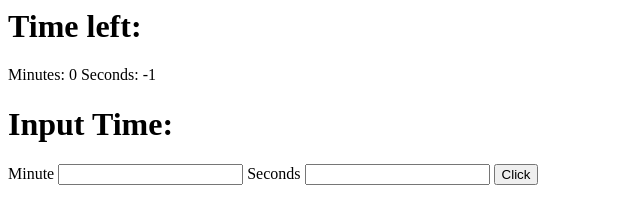
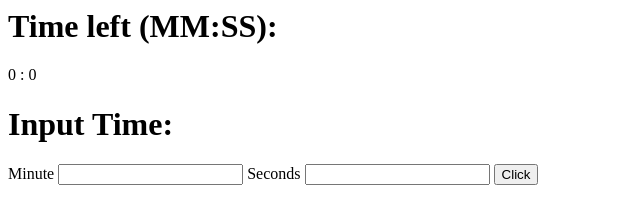
Before and after one commit to jakepark/js, a website: page index.html in a window 1280 px wide. Both pictures are taken after a click on the input "Click". Shown: the whole page, without its empty margins (0-640 px from the left). Drawn offline with Linux system fonts and the light colour scheme.

Commit message:
updates!

```diff
--- a/index.html
+++ b/index.html
@@ -2,7 +2,13 @@
   <script>
       let totalTime;
 
+      let RESET_TIMER = () => {
+
+      }
+
       let START_TIMER = () => {
+        RESET_TIMER()
+
         let minutes = parseInt(document.getElementById("input-minute").value) || 0; // prevent NaN
         let seconds = parseInt(document.getElementById("input-second").value) || 0;
 
@@ -19,31 +25,36 @@
       // let timer = document.getElementById("timer");
 
       let displayTime = () => {
-        let mins = Math.round(totalTime / 60)
+        let mins = Math.floor(totalTime / 60)
         let secs = totalTime % 60
 
         return { mins: mins, secs: secs }
       }
 
       let countDownFn = () => {
-        window.setInterval(function(){
+        let timer = () => {
           let timerMin = document.getElementById("timer-mins");
           let timerSec = document.getElementById("timer-secs");
 
-          timerMin.innerHTML=displayTime().mins
-          timerSec.innerHTML=displayTime().secs
-
-          decrementTime()
+        // add test for 1 minute 1 second
+          timerMin.innerHTML = displayTime().mins
+          timerSec.innerHTML = displayTime().secs
 
           if (totalTime <= 0){
-            clearInterval(countDownFn);
+            clearInterval(interval);
           }
-        }, 1000)
+          decrementTime()
+        }
+
+        let interval = setInterval(timer, 1000)
       }
+
 
       let decrementTime = () => {
         totalTime--;
       }
+      // todo: prevent more setintervals adding to page upon multiple clicks
+      // todo: form validation
   </script>
 </head>
 
@@ -51,18 +62,13 @@
 
   <div class="countdown">
     <h1>
-      Time left:
+      Time left (MM:SS):
     </h1>
     <div class="">
-      <span>
-        Minutes:
-      </span>
       <span id="timer-mins">
         0
       </span>
-      <span>
-        Seconds:
-      </span>
+      :
       <span id="timer-secs">
         0
       </span>
@@ -73,11 +79,11 @@
     <h1>Input Time:</h1>
     <label for="">
       Minute
-      <input type="number" max="5" id="input-minute">
+      <input type="number" max="15" id="input-minute">
     </label>
     <label for="">
       Seconds
-      <input type="number" range="1-5" id="input-second">
+      <input type="number" range="1-60" id="input-second">
     </label>
 
     <input type="submit" onclick="START_TIMER()" value="Click">
```
